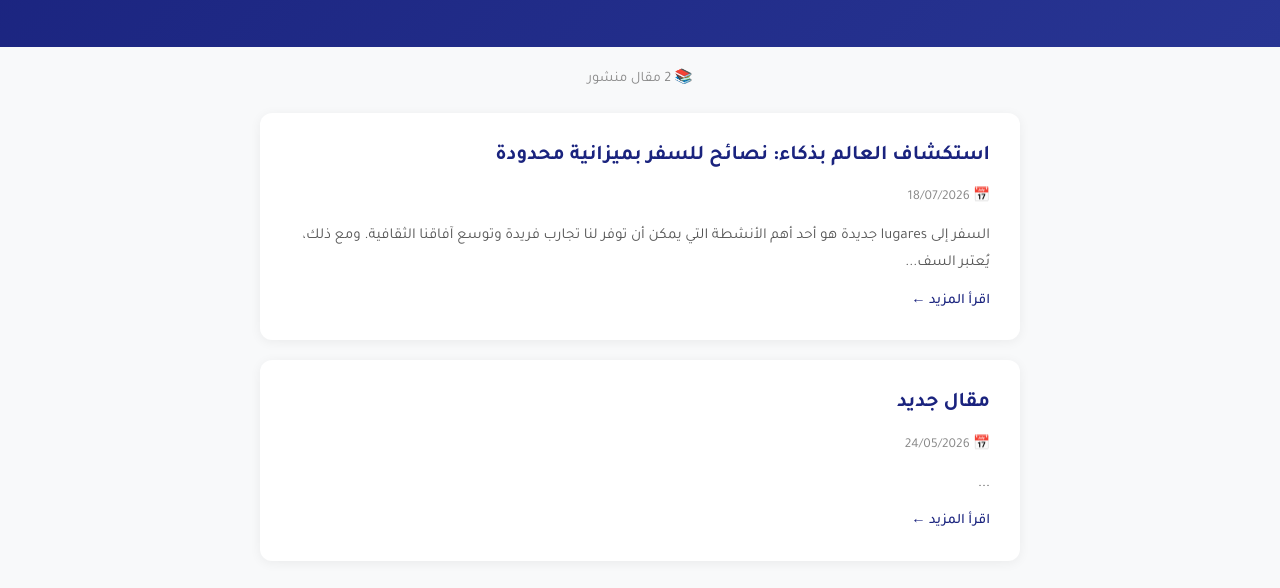
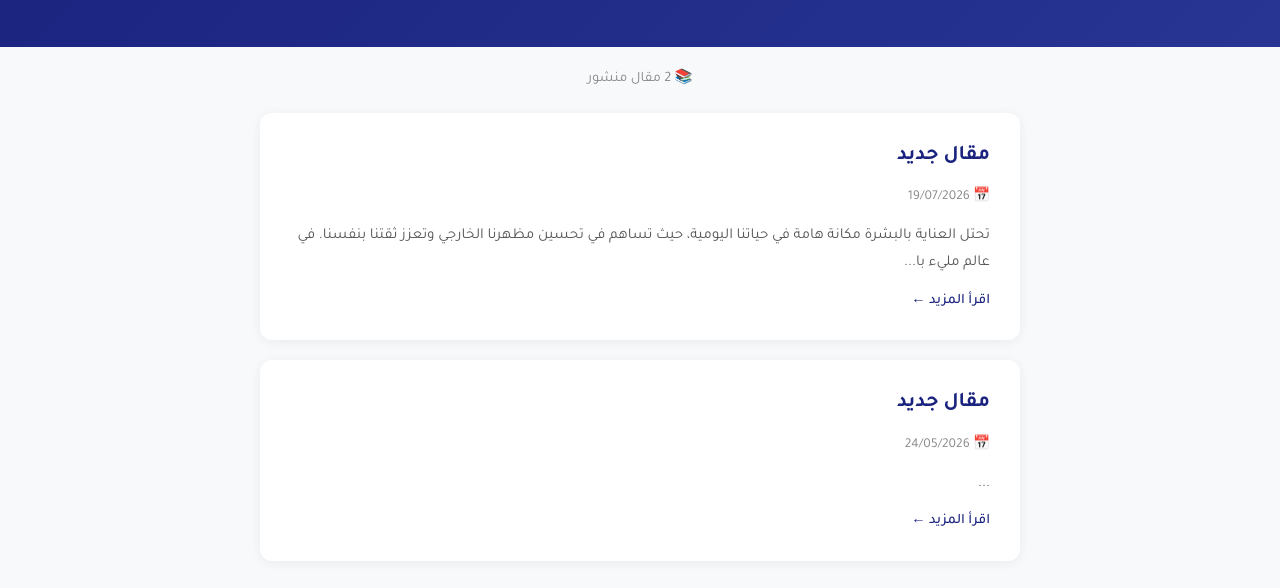
Before and after one commit to bilalakon40/ai-blog-agent, a plain HTML site: page index.html in a window 1280 px wide. Shown: the part 177-765 px from the top of the page. Drawn offline with Linux system fonts and the light colour scheme.

Commit message:
deploy: 2e27808311d9dd546952d294751de375df3623d4

```diff
--- a/index.html
+++ b/index.html
@@ -37,10 +37,10 @@
   <div class="container">
     <div class="stats">📚 2 مقال منشور</div>
 
-    <a href="/استكشاف-العالم-بذكاء-نصائح-للسفر-بميزانية-محدودة" class="post-card">
-      <h2>استكشاف العالم بذكاء: نصائح للسفر بميزانية محدودة</h2>
-      <span class="date">📅 18/07/2026</span>
-      <p>السفر إلى lugares جديدة هو أحد أهم الأنشطة التي يمكن أن توفر لنا تجارب فريدة وتوسع آفاقنا الثقافية. ومع ذلك، يُعتبر السف...</p>
+    <a href="/العناية-بالبشرة-طبيعياً" class="post-card">
+      <h2>مقال جديد</h2>
+      <span class="date">📅 19/07/2026</span>
+      <p>تحتل العناية بالبشرة مكانة هامة في حياتنا اليومية، حيث تساهم في تحسين مظهرنا الخارجي وتعزز ثقتنا بنفسنا. في عالم مليء با...</p>
       <span class="read-more">اقرأ المزيد ←</span>
     </a>
 
```
